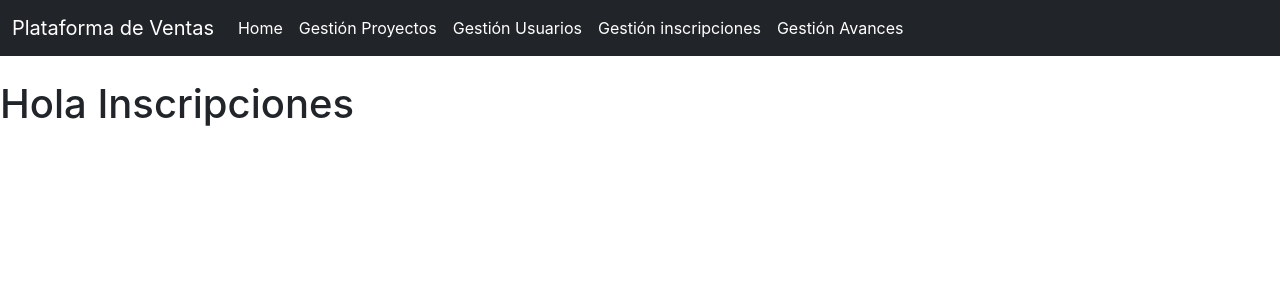
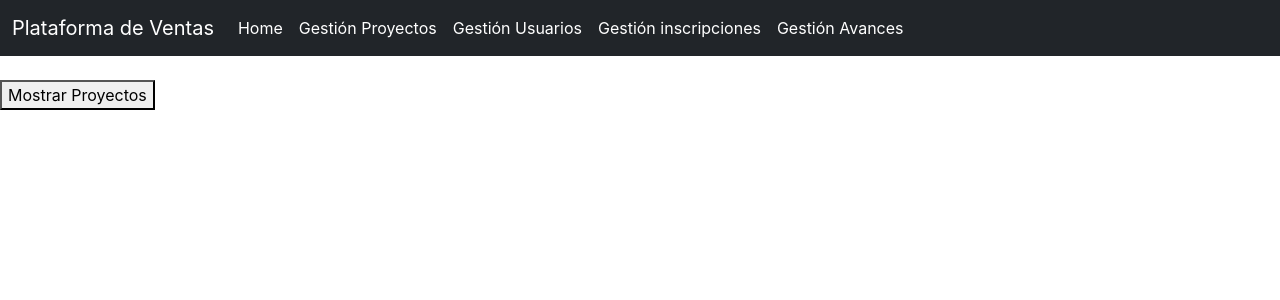
Before and after one commit to JuanA234/ProyectoCiclo4, a React (Create React App) app: page /inscripciones in a window 1280 px wide. Shown: the top 300 px of the page. Built offline with nearby package versions, Linux system fonts and the light colour scheme.

Commit message:
crear botÃon para mostrar los proyectos

```diff
--- a/src/components/inscripciones/Inscripciones.jsx
+++ b/src/components/inscripciones/Inscripciones.jsx
@@ -1,13 +1,11 @@
-import React from 'react';
-
-
+import React, {useState} from 'react';
 
 
 function Inscripciones(){
 return(
-
-  <h1>Hola Inscripciones</h1>
-
+<div>
+<button onClick="handleClick()">Mostrar Proyectos</button>
+</div>
 )
 };
 
```
